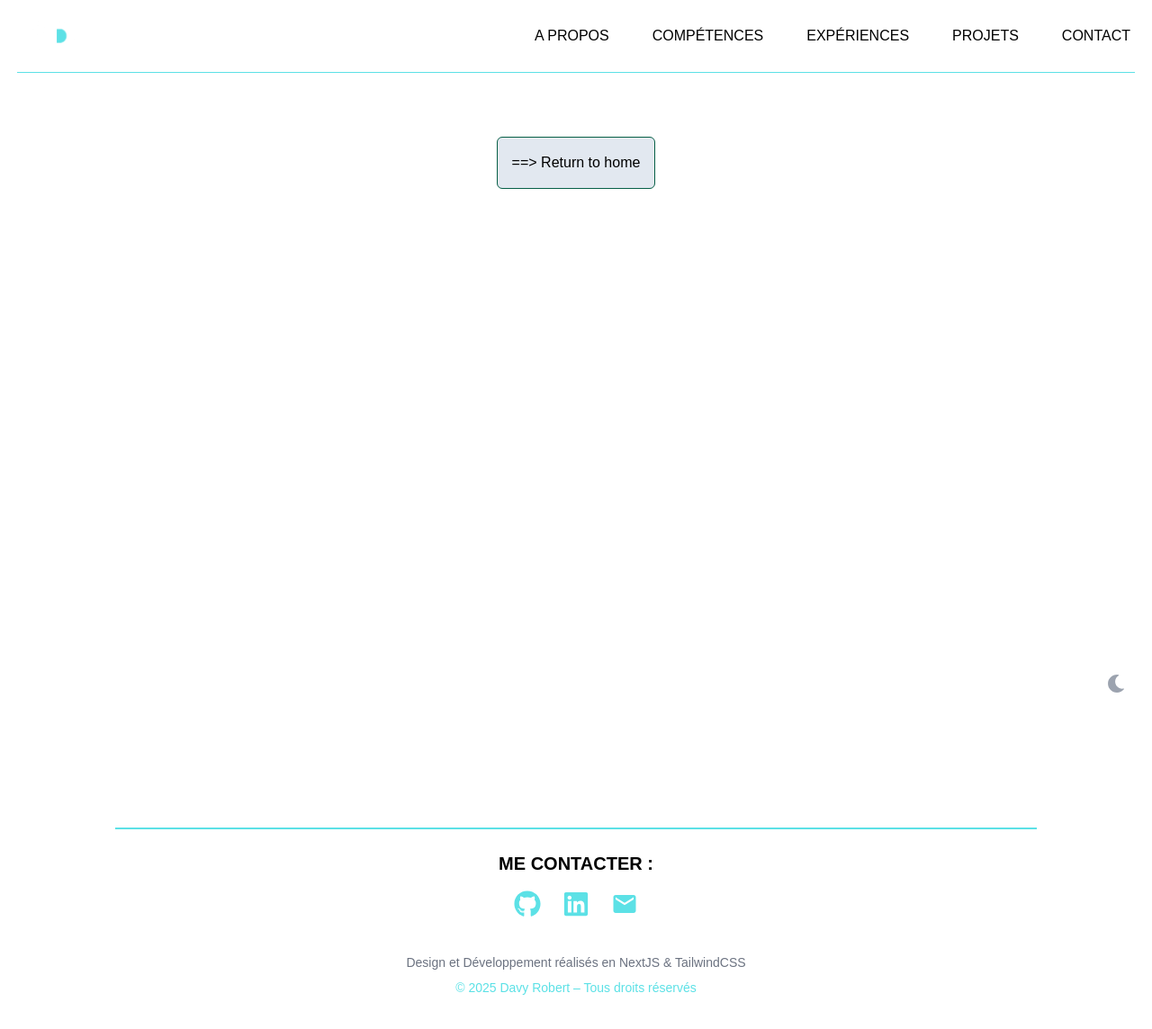
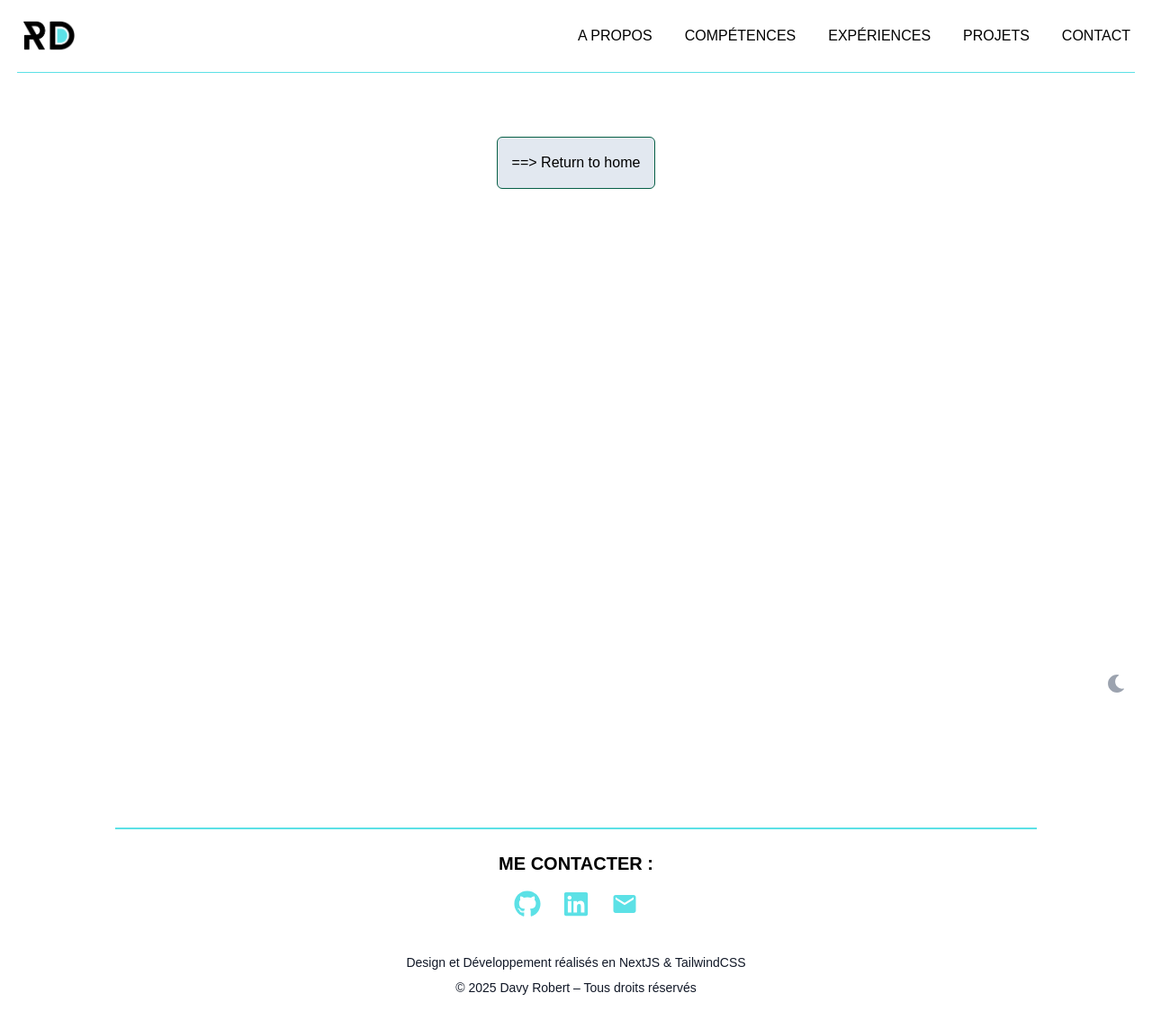
Before and after one commit to DavyR01/davyrobert-portfolio, a Next.js app: page /about in a window 1280 px wide. Shown: the top 1144 px of the page at 90% size. Built offline with nearby package versions, Linux system fonts and the light colour scheme.

Commit message:
- fix background overflow dark & white mode - adapt logo

```diff
--- a/src/app/components/Footer.tsx
+++ b/src/app/components/Footer.tsx
@@ -50,10 +50,10 @@ const Footer = () => {
          </div>
          {/* Copyright*/}
          <div className="mt-10 text-center space-y-2 mx-4">
-            <p className="text-sm text-gray-500">
+            <p className="text-sm dark:text-gray-500 text-gray-900">
                Design et Développement réalisés en NextJS & TailwindCSS
             </p>
-            <p className="text-sm text-[#5ce1e6]">
+            <p className="text-sm dark:text-[#5ce1e6] text-gray-900 dark:font-semibold">
                © 2025 Davy Robert – Tous droits réservés
             </p>
          </div>
--- a/src/app/components/Navbar.tsx
+++ b/src/app/components/Navbar.tsx
@@ -48,12 +48,19 @@ const Navbar = () => {
                   <span className="text-[#5ce1e6]">Robert</span>
                </Link> */}
 
-               <Link href="/" className="block w-[60px] h-[80px] relative">
+               <Link href="/" className="block w-[60px] h-[80px] relative select-none">
                   <Image
                      src="/assets/logos/davy-logo-white-trans.png"
                      alt="Logo Davy Robert"
                      fill
-                     className="object-contain"
+                     className="object-contain hidden dark:block"
+                     priority
+                  />
+                  <Image
+                     src="/assets/logos/davy-logo-black-trans.png"
+                     alt="Logo sombre"
+                     fill
+                     className="object-contain dark:hidden"
                      priority
                   />
                </Link>
@@ -81,7 +88,7 @@ const Navbar = () => {
                   : 'hidden'
                   } flex-col md:flex md:static md:flex-row md:gap-20 items-center text-base transition-all duration-300`}
             >
-               <ul className="flex flex-col md:flex-row gap-6 md:gap-12 items-center list-none">
+               <ul className="flex flex-col md:flex-row gap-6 md:gap-9 items-center list-none">
                   <li>
                      <a href="#introduction" onClick={() => setMenuOpen(false)} className={styles.navLink}>
                         A PROPOS
--- a/src/app/components/Presentation.tsx
+++ b/src/app/components/Presentation.tsx
@@ -58,7 +58,7 @@ const Presentation = () => {
 
             <div className="flex flex-wrap gap-4 sm:flex-nowrap sm:items-center mb-4">
                <a
-                  className="bg-[#5ce1e6] font-semibold py-3 px-6 text-lg rounded-lg transition-all hover:scale-105 hover:bg-white hover:text-[#5ce1e6] hover:border-[#5ce1e6] border-2 border-transparent break-words w-full sm:w-auto text-center"
+                  className="bg-[#5ce1e6] font-semibold py-3 px-6 text-lg rounded-lg transition-all hover:scale-105 hover:bg-white hover:text-[#5ce1e6] hover:border-[#5ce1e6] border-2 border-transparent break-words w-full sm:w-auto text-center text-black"
                   href="/download/CV_davy_robert_2025.pdf"
                   download
                >
--- a/src/app/components/Skills.tsx
+++ b/src/app/components/Skills.tsx
@@ -16,7 +16,7 @@ const Skills = () => {
             transition={{ duration: 0.6, ease: 'easeOut' }}
         >
             <h2 className="text-center text-[#5ce1e6] uppercase text-4xl font-bold mb-12">
-                <span className="italic">Mes</span> Compétences
+                <span className="italic dark:text-white text-black">Mes</span> Compétences
             </h2>
 
             {/* 🔹 Mobile <640px (flexible grid responsive) */}
--- a/src/app/layout.tsx
+++ b/src/app/layout.tsx
@@ -32,10 +32,10 @@ export default function RootLayout({
    const isMaintenanceMode = process.env.APP_MAINTENANCE === "false";
    return (
       <html lang="en" className={`${geistSans.variable} ${geistMono.variable}`}>
-         <body className="antialiased flex flex-col min-h-screen overflow-x-hidden">
+         <body className="antialiased flex flex-col min-h-screen overflow-x-hidden dark:bg-black bg-white">
             <ThemeProvider>
                {isMaintenanceMode ? (
-                  <div className="h-screen flex justify-center items-center font-medium text-3xl text-center text-red-500 dark:bg-black dark:text-white">
+                  <div className="h-screen flex justify-center items-center font-medium text-3xl text-center dark:bg-black dark:text-white">
                      <div className="border border-[#5ce1e6] text-[#5ce1e6] p-16">Le site est actuellement en cours d&apos;élaboration. <br /> Veuillez patienter...............</div>
                   </div>
                ) : (
```
